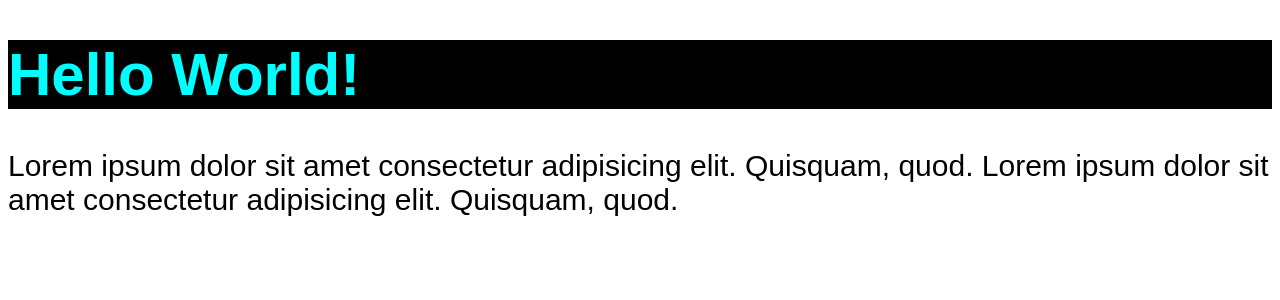
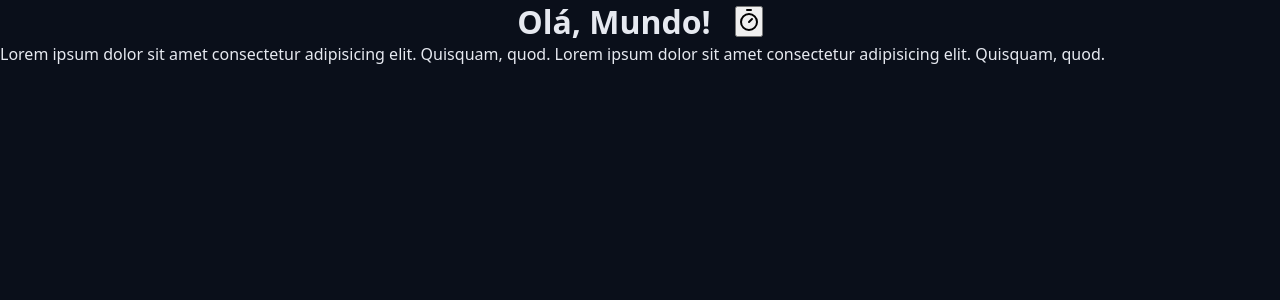
Before and after one commit to lucasrdrigues/estudos, a React (Vite) app in the folder udemy/fullstack/fullstack-luiz-otavio/section2/chronos-pomodoro/: page / in a window 1280 px wide. Shown: the top 300 px of the page. Built offline with nearby package versions, Linux system fonts and the light colour scheme.

Commit message:
Finalizando Heading e tipagem TS

```diff
--- a/udemy/fullstack/fullstack-luiz-otavio/section2/chronos-pomodoro/package.json
+++ b/udemy/fullstack/fullstack-luiz-otavio/section2/chronos-pomodoro/package.json
@@ -10,6 +10,7 @@
     "preview": "vite preview"
   },
   "dependencies": {
+    "lucide-react": "^1.24.0",
     "react": "^19.2.7",
     "react-dom": "^19.2.7"
   },
--- a/udemy/fullstack/fullstack-luiz-otavio/section2/chronos-pomodoro/src/App.css
+++ /dev/null
@@ -1,4 +0,0 @@
-/* Este é um css somente para o App */
-h1 {
-    background-color: black;
-}
--- a/udemy/fullstack/fullstack-luiz-otavio/section2/chronos-pomodoro/src/App.tsx
+++ b/udemy/fullstack/fullstack-luiz-otavio/section2/chronos-pomodoro/src/App.tsx
@@ -1,26 +1,22 @@
+import { Heading } from './components/Heading'
 // Precisamos importar primeiro as variáveis
 import './styles/theme.css'
 import './styles/global.css'
-import './App.css'
-import { Heading } from './components/Heading'
+import { TimerIcon } from 'lucide-react'
 
-// Para não termos que fazer o export lá embaixo, podemos exportar direto na função.
 export function App() {
-    console.log('Oi!')
-
     return (
-        // Precisamos ter um único elemento pai, por isso colocamos tudo dentro de uma div. Ele pode ser qualquer tag, mas usamos o fragment.
         <>
-            <Heading />
+            <Heading>
+                {/* npm install lucide-react - library com vários icones para usarmos */}
+                Olá, Mundo!
+                <button>
+                    <TimerIcon />
+                </button>
+            </Heading>
             <p>
                 Lorem ipsum dolor sit amet consectetur adipisicing elit. Quisquam, quod. Lorem ipsum dolor sit amet consectetur adipisicing elit. Quisquam, quod.
             </p>
         </>
     )
 }
-
-// Precisamos exportar para que possamos importar em outro arquivo.
-// export default App;
-
-// Podemos exportar dessa forma também:
-// export { App };
--- a/udemy/fullstack/fullstack-luiz-otavio/section2/chronos-pomodoro/src/components/Heading.module.css
+++ b/udemy/fullstack/fullstack-luiz-otavio/section2/chronos-pomodoro/src/components/Heading.module.css
@@ -1,10 +1,6 @@
-/* O css modules serve para evitar conflitos de nomes de classes no CSS, quando formos estilizar um elemento a partir de uma classe devemos importar o módulo e usar o nome_import.nome_classe_criada dentro do className. Desta forma podemos criar outro arquivo css com o mesmo nome da classe que ele não irá colidir.*/
-/* Usamos o .module pois estamos usando um arquivo de css solto, para ele não gerar conflitos usamos essa extensão*/
 .heading {
-    background-color: purple;
-    color: black;
+    display: flex;
+    align-items: center;
+    justify-content: center;
+    gap: 2.4rem;
 }
-
-.cyan {
-    color: cyan;
-}
--- a/udemy/fullstack/fullstack-luiz-otavio/section2/chronos-pomodoro/src/components/Heading.tsx
+++ b/udemy/fullstack/fullstack-luiz-otavio/section2/chronos-pomodoro/src/components/Heading.tsx
@@ -1,13 +1,13 @@
-// import "qualquer_nome" from ...
 import styles from './Heading.module.css'
 
-export function Heading() {
-    // Não podemos usar class, pois ela é uma palavra reservada do JS. Por isso usamos className.
-    // este .heading é o nome da classe que criamos no arquivo Heading.module.css.
+// Fazendo tipagem TS para as props do componente
+type HeadingProps = {
+    // React.ReactNode é um tipo que representa qualquer coisa que pode ser renderizada pelo React, incluindo elementos JSX, strings, números, arrays e fragmentos.
+    children: React.ReactNode;
+}
 
-    // Podemos usar o template string para concatenar classes, caso queiramos adicionar mais de uma classe.
-    // const classes = `${styles.heading} ${styles.cyan}`
-    // return <h1 className={classes}>Hello World!</h1> ou podemos jogar direto: return <h1 className={`${styles.heading} ${styles.cyan}`}>Hello World!</h1>
-
-    return <h1 className={styles.cyan}>Hello World!</h1>
+// Desestruturando as props do componente, para não precisar usar props.children
+// Antes estava export function Heading(props: HeadingProps) {}
+export function Heading({ children }: HeadingProps) {
+    return <h1 className={styles.heading}>{children}</h1>
 }
--- /dev/null
+++ b/udemy/fullstack/fullstack-luiz-otavio/section2/chronos-pomodoro/src/components/HeadingEstudo.module.css
@@ -0,0 +1,10 @@
+/* O css modules serve para evitar conflitos de nomes de classes no CSS, quando formos estilizar um elemento a partir de uma classe devemos importar o módulo e usar o nome_import.nome_classe_criada dentro do className. Desta forma podemos criar outro arquivo css com o mesmo nome da classe que ele não irá colidir.*/
+/* Usamos o .module pois estamos usando um arquivo de css solto, para ele não gerar conflitos usamos essa extensão*/
+.heading {
+    background-color: purple;
+    color: black;
+}
+
+.cyan {
+    color: cyan;
+}
--- a/udemy/fullstack/fullstack-luiz-otavio/section2/chronos-pomodoro/src/styles/global.css
+++ b/udemy/fullstack/fullstack-luiz-otavio/section2/chronos-pomodoro/src/styles/global.css
@@ -1,9 +1,17 @@
-/* Este é um css global */
-body {
-    font-family: sans-serif;
-    font-size: 30px;
+* {
+  margin: 0;
+  padding: 0;
+  box-sizing: border-box;
 }
 
-h1 {
-    background-color: var(--primary-color);
+html {
+  font-size: 62.5%;
 }
+
+body {
+  font-family: system-ui, -apple-system, BlinkMacSystemFont, 'Segoe UI', Roboto,
+    Oxygen, Ubuntu, Cantarell, 'Open Sans', 'Helvetica Neue', sans-serif;
+  font-size: 1.6rem; /* 16px */
+  background: var(--gray-900);
+  color: var(--text-default);
+}
--- a/udemy/fullstack/fullstack-luiz-otavio/section2/chronos-pomodoro/src/styles/theme.css
+++ b/udemy/fullstack/fullstack-luiz-otavio/section2/chronos-pomodoro/src/styles/theme.css
@@ -1,4 +1,37 @@
-/* Aqui é onde colocamos as variáveis de tema */
 :root {
-    --primary-color: pink;
+  --gray-100: #e6e9f0;
+  --gray-200: #cdd3e1;
+  --gray-300: #aab3cc;
+  --gray-400: #555f7d;
+  --gray-500: #454f6a;
+  --gray-600: #363d56;
+  --gray-700: #272f43;
+  --gray-800: #181f2e;
+  --gray-900: #0a0f1a;
+
+  --primary-light: #4de7b7;
+  --primary: #0da170;
+  --primary-dark: #065f46;
+
+  --link-color: #10b981;
+  --link-hover: #0b8a60;
+
+  --success: #22c55e;
+  --warning: #eab308;
+  --error: #991b1b;
+  --info: #0ea5e9;
+
+  --text-over-primary: #0a0f1a;
+  --text-over-primary-dark: #e6e9f0;
+  --text-over-primary-light: #0a0f1a;
+  --text-over-success: #0a0f1a;
+  --text-over-warning: #0a0f1a;
+  --text-over-error: #e6e9f0;
+  --text-over-info: #0a0f1a;
+
+  --text-default: #e6e9f0;
+  --text-muted: #aab3cc;
+
+  --disabled: #555f7d;
+  --text-disabled: #aab3cc;
 }
```
Also changed, not shown: 2 other files (tests, documents, lock files or other folders).
